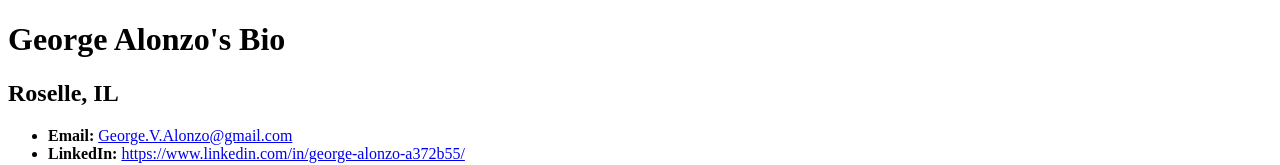
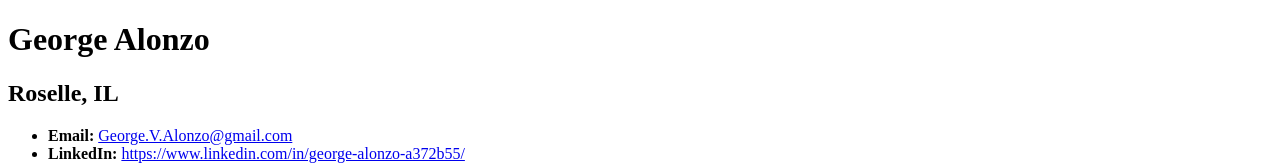
Before and after one commit to GVAlonzo/GVAlonzo.github.io, a plain HTML site: page index.html in a window 1280 px wide. Shown: the top 165 px of the page. Drawn offline with Linux system fonts and the light colour scheme.

Commit message:
Fixed tab name

```diff
--- a/index.html
+++ b/index.html
@@ -2,11 +2,11 @@
 <html lang="en-us">
 <head>
   <meta charset="UTF-8">
-  <title>Activity 1: Basic HTML Bio</title>
+  <title>George Alonzo, PMP</title>
 </head>
 
 <body>
-    <h1>George Alonzo's Bio</h1>
+    <h1>George Alonzo</h1>
     <h2>Roselle, IL</h2>
     <ul>
       <li><strong>Email:</strong> <a href="#">George.V.Alonzo@gmail.com</a></li>
```
